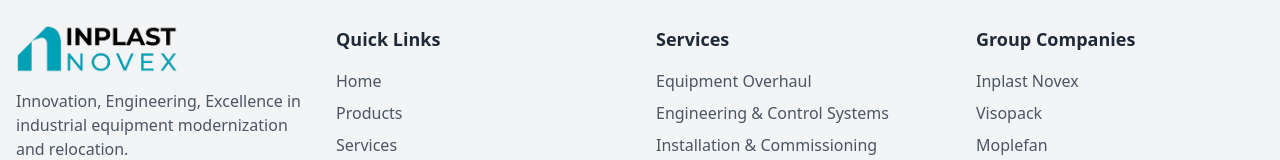
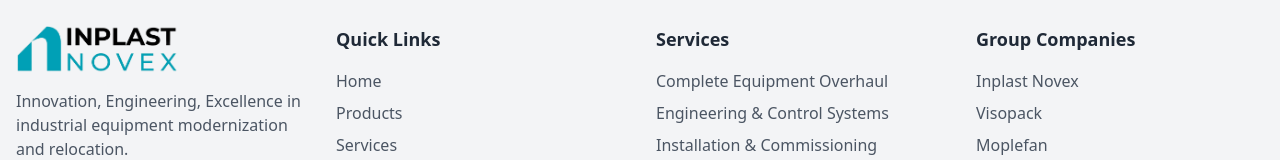
Before and after one commit to dvdktsmn/inplast-modernize-web-28, a React (Vite) app: page /contact in a window 1280 px wide. Shown: the part 915-1075 px from the top of the page. Built offline with nearby package versions, Linux system fonts and the light colour scheme.

Commit message:
Code edited in Lovable Code Editor
Edited UI in Lovable

```diff
--- a/src/components/Footer.tsx
+++ b/src/components/Footer.tsx
@@ -34,7 +34,7 @@ const Footer = () => {
           <div>
             <h4 className="text-lg font-semibold text-gray-800 mb-4">Services</h4>
             <ul className="space-y-2">
-              <li><Link to="/services/overhaul" className="text-gray-600 hover:text-inplast-teal transition-colors">Equipment Overhaul</Link></li>
+              <li><Link to="/services/overhaul" className="text-gray-600 hover:text-inplast-teal transition-colors">Complete Equipment Overhaul</Link></li>
               <li><Link to="/services/engineering" className="text-gray-600 hover:text-inplast-teal transition-colors">Engineering & Control Systems</Link></li>
               <li><Link to="/services/installation" className="text-gray-600 hover:text-inplast-teal transition-colors">Installation & Commissioning</Link></li>
               <li><Link to="/services/relocation" className="text-gray-600 hover:text-inplast-teal transition-colors">Equipment Relocation</Link></li>
```
